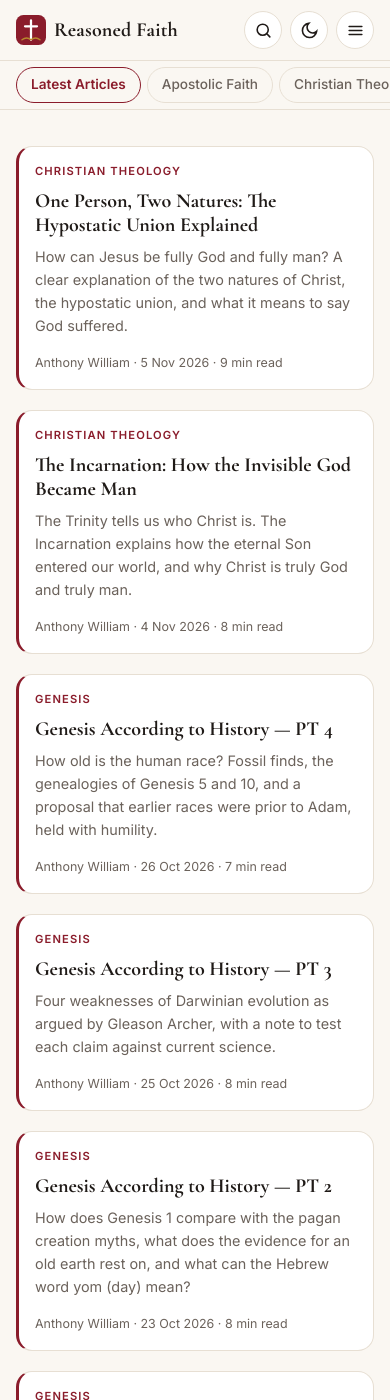
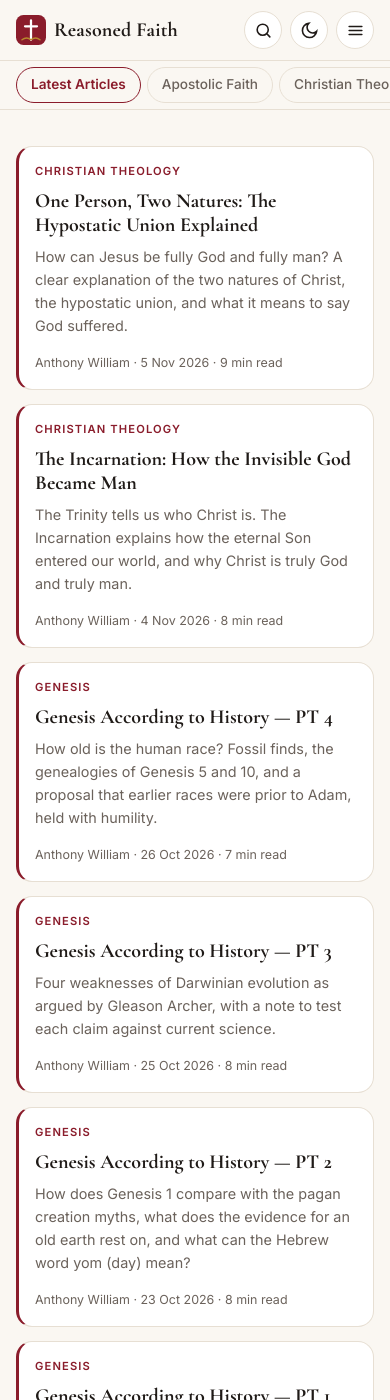
Before and after one commit to Reasoned-faith/reasoned-faith.github.io, a Jekyll site: the page built from index.html, in a window 390 px wide and 1400 px high. Built offline with Jekyll 4.4.1, drawn with Linux system fonts in a browser that asks for light colours.

Commit message:
Update index.html

```diff
--- a/index.html
+++ b/index.html
@@ -3,30 +3,6 @@ layout: default
 title: Home
 ---
 {% include data.html %}
-
-<style>
-#articles.grid{
-  display:grid;
-  grid-template-columns:repeat(2,minmax(0,1fr));
-  gap:20px;
-  align-items:stretch;
-}
-#articles.grid > *{min-width:0}
-
-/* buttons span both columns */
-#articles .more-row{
-  grid-column:1 / -1;
-  display:flex;
-  justify-content:center;
-  gap:12px;
-  margin-top:8px;
-}
-
-/* phones: one column */
-@media (max-width:640px){
-  #articles.grid{grid-template-columns:1fr}
-}
-</style>
 
 <div class="layout"><div class="col-main">
 <section id="latest">
```
